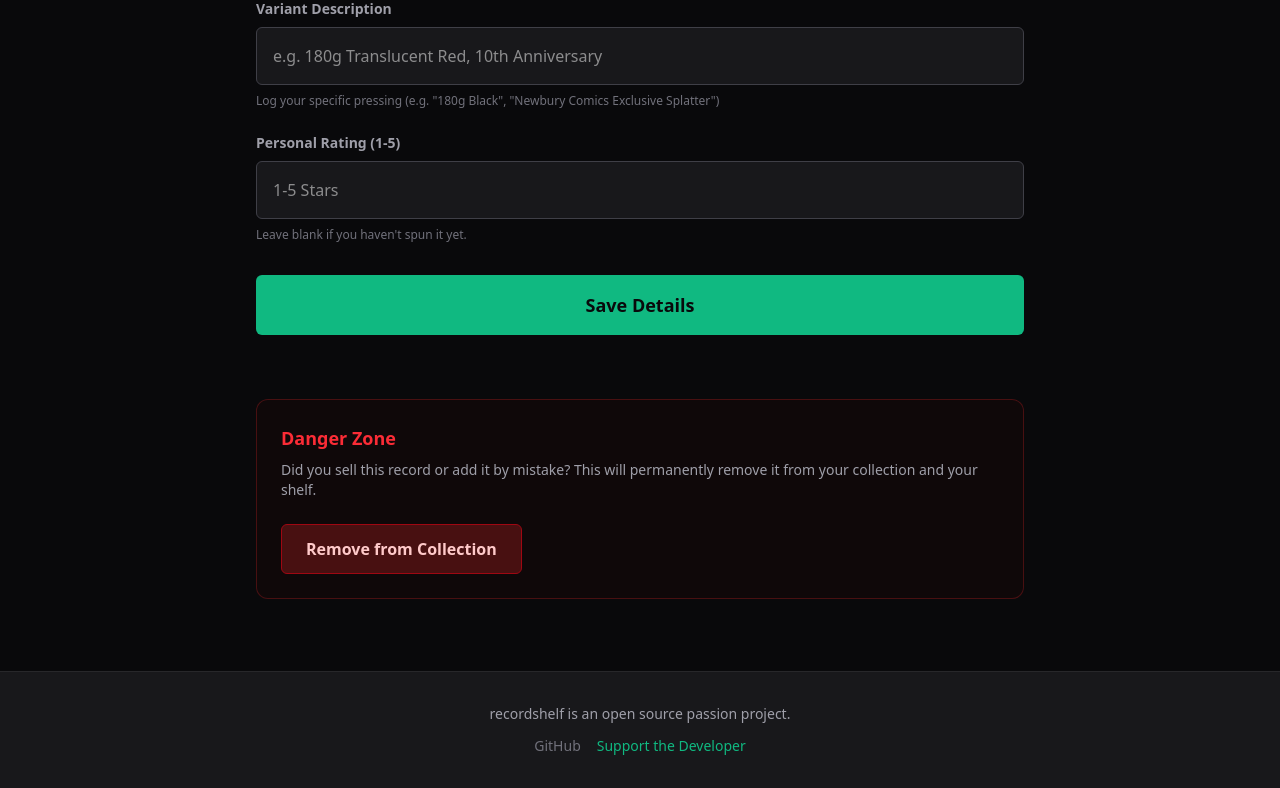
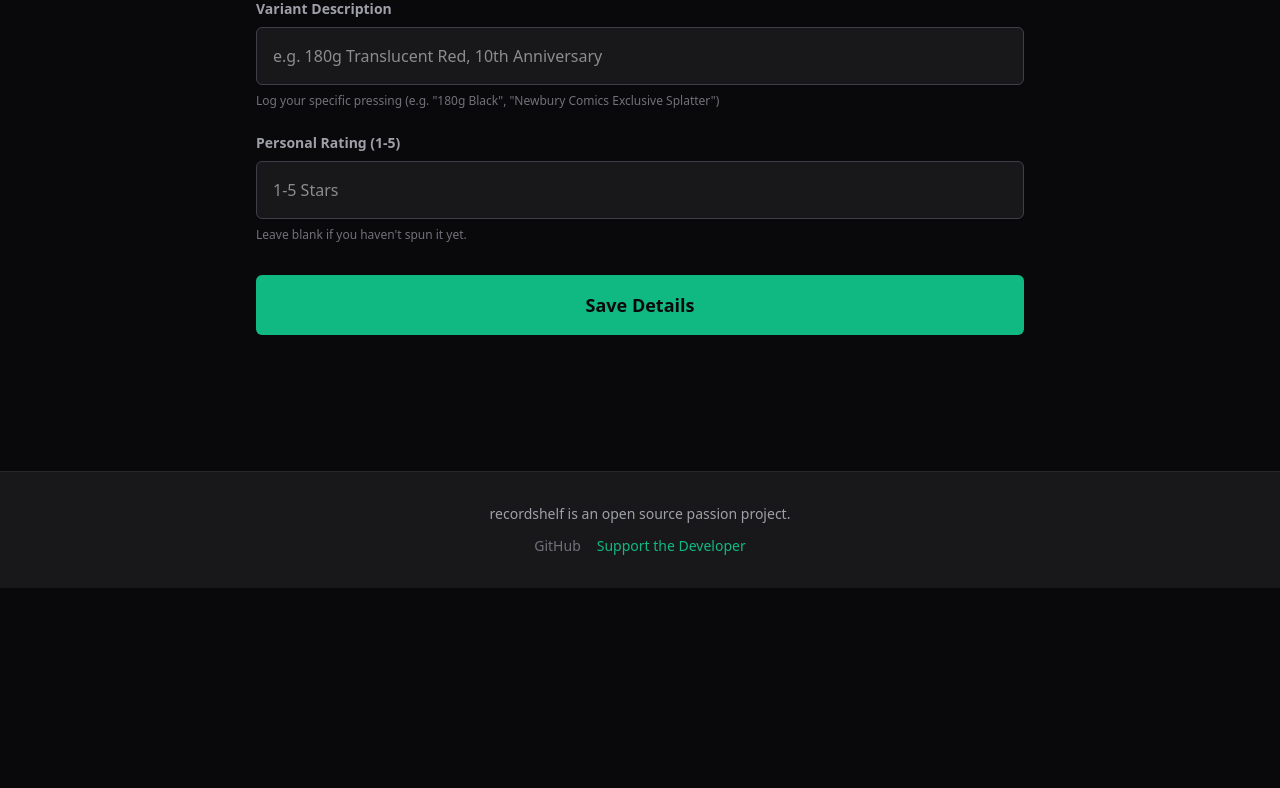
Before and after one commit to andrewstn/recordshelf, a Django app: template templates/edit_item.html in a window 1280 px wide. Shown: the part 471-1259 px from the top of the page. After the commit the page ends 1059 px from the top, so only its background shows below. Run offline with Django 5.2, Linux system fonts and the light colour scheme; the template is opened without the code that fills it: values that come from a table or form of the project are taken from there, others are empty.

Commit message:
Move remove album button from edit page to front-facing collection page.

```diff
--- a/templates/edit_item.html
+++ b/templates/edit_item.html
@@ -43,17 +43,5 @@
         </button>
     </form>
 
-    <div class="border border-red-900/50 bg-red-950/10 rounded-xl p-6">
-        <h3 class="text-red-500 font-bold text-lg mb-2">Danger Zone</h3>
-        <p class="text-sm text-zinc-400 mb-6">Did you sell this record or add it by mistake? This will permanently remove it from your collection and your shelf.</p>
-
-        <form method="POST" action="{% url 'remove_item' item.id %}" onsubmit="return confirm('Are you sure you want to remove this record from your collection?');">
-            {% csrf_token %}
-            <button type="submit" class="bg-red-900/50 hover:bg-red-600 text-red-200 font-bold py-3 px-6 rounded-md transition cursor-pointer w-full md:w-auto border border-red-800">
-                Remove from Collection
-            </button>
-        </form>
-    </div>
-
 </div>
 {% endblock %}
```
Also changed, not shown: templates/partials/profile_collection.html (+7 -0 lines).
